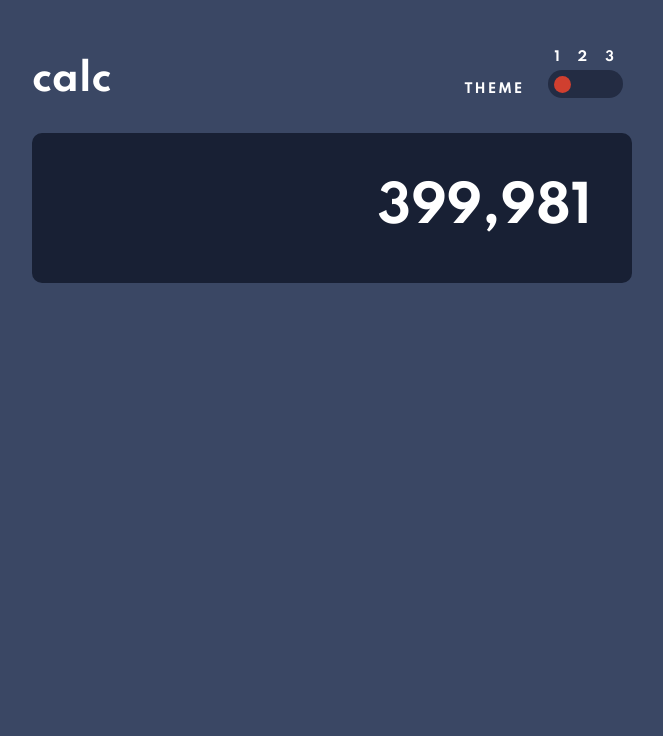
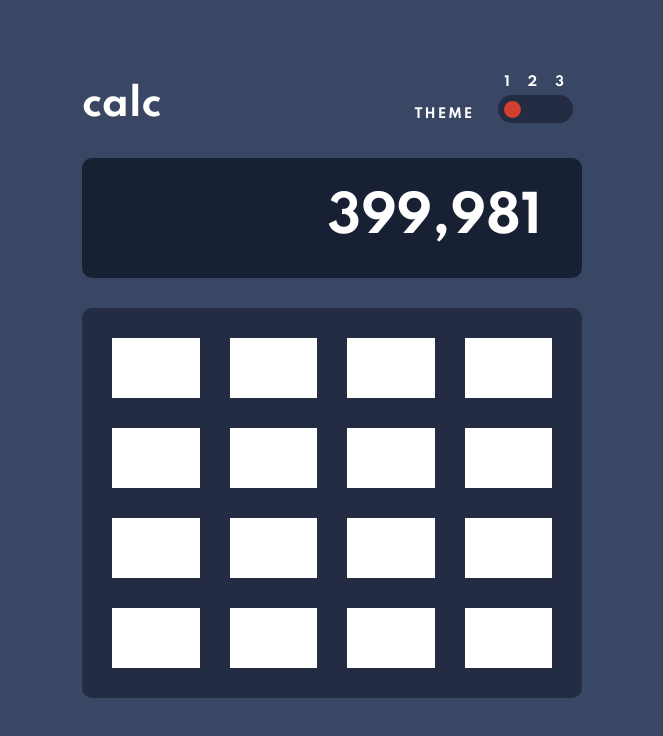
Before and after one commit to NightClover-code/calculator-app, a Next.js app: page / in a window 1280 px wide. Shown: the top 736 px of the page, without its empty margins (308-971 px from the left). Built offline with nearby package versions, Linux system fonts and the light colour scheme.

Commit message:
separating keys grid to a different file

```diff
--- a/components/Calculator/_calculator.scss
+++ b/components/Calculator/_calculator.scss
@@ -1,7 +1,7 @@
 .calculator__container {
-  min-height: 700px;
-  max-width: 600px;
-  width: 100%;
+  min-height: 650px;
+  max-width: 500px;
+  width: 80%;
   @media screen and (max-width: 800px) {
     width: 80%;
   }
@@ -55,7 +55,7 @@
   }
   .calculator__screen {
     width: 100%;
-    height: 150px;
+    height: 120px;
     background-color: $dark-desaturated-blue-screen;
     color: #fff;
     text-align: right;
@@ -66,4 +66,10 @@
     padding: 0 40px;
     margin-top: 25px;
   }
+  .calculator__body {
+    background-color: $dark-desaturated-blue-toggle;
+    border-radius: 10px;
+    margin-top: 30px;
+    padding: 30px;
+  }
 }
--- a/components/Calculator/index.tsx
+++ b/components/Calculator/index.tsx
@@ -1,3 +1,5 @@
+import Key from '../KeysGrid/Key';
+
 const Caclulator = () => (
   <div className="calculator__container">
     <div className="caclulator__head">
@@ -15,9 +17,24 @@ const Caclulator = () => (
     <div className="calculator__screen">
       <h1>399,981</h1>
     </div>
-    <div className="caclulator__body">
+    <div className="calculator__body">
       <div className="keys__grid">
-        <div className="key"></div>
+        <Key />
+        <Key />
+        <Key />
+        <Key />
+        <Key />
+        <Key />
+        <Key />
+        <Key />
+        <Key />
+        <Key />
+        <Key />
+        <Key />
+        <Key />
+        <Key />
+        <Key />
+        <Key />
       </div>
       <div className="calculator__foot">
         <div className="reset__key"></div>
--- /dev/null
+++ b/components/KeysGrid/Key/_key.scss
@@ -0,0 +1,3 @@
+.key {
+  background-color: #fff;
+}
--- /dev/null
+++ b/components/KeysGrid/Key/index.tsx
@@ -0,0 +1,5 @@
+const Key = () => {
+  return <div className="key"></div>;
+};
+
+export default Key;
--- /dev/null
+++ b/components/KeysGrid/_keys-grid.scss
@@ -0,0 +1,7 @@
+.keys__grid {
+  display: grid;
+  grid-template-columns: repeat(4, 1fr);
+  grid-template-rows: repeat(4, 60px);
+  justify-content: center;
+  gap: 30px;
+}
--- a/styles/css/default.css
+++ b/styles/css/default.css
@@ -1,8 +1,8 @@
 @import url("https://fonts.googleapis.com/css2?family=Spartan:wght@700&display=swap");
 .calculator__container {
-  min-height: 700px;
-  max-width: 600px;
-  width: 100%;
+  min-height: 650px;
+  max-width: 500px;
+  width: 80%;
 }
 
 @media screen and (max-width: 800px) {
@@ -88,7 +88,7 @@
 
 .calculator__container .calculator__screen {
   width: 100%;
-  height: 150px;
+  height: 120px;
   background-color: #182034;
   color: #fff;
   text-align: right;
@@ -104,6 +104,30 @@
   border-radius: 10px;
   padding: 0 40px;
   margin-top: 25px;
+}
+
+.calculator__container .calculator__body {
+  background-color: #232c43;
+  border-radius: 10px;
+  margin-top: 30px;
+  padding: 30px;
+}
+
+.keys__grid {
+  display: -ms-grid;
+  display: grid;
+  -ms-grid-columns: (1fr)[4];
+      grid-template-columns: repeat(4, 1fr);
+  -ms-grid-rows: (60px)[4];
+      grid-template-rows: repeat(4, 60px);
+  -webkit-box-pack: center;
+      -ms-flex-pack: center;
+          justify-content: center;
+  gap: 30px;
+}
+
+.key {
+  background-color: #fff;
 }
 
 * {
```
Also changed, not shown: components/KeysGrid/index.tsx (added, +26 -0 lines), styles/default.scss (+5 -3 lines), 1 other file (tests, documents, lock files or other folders).
